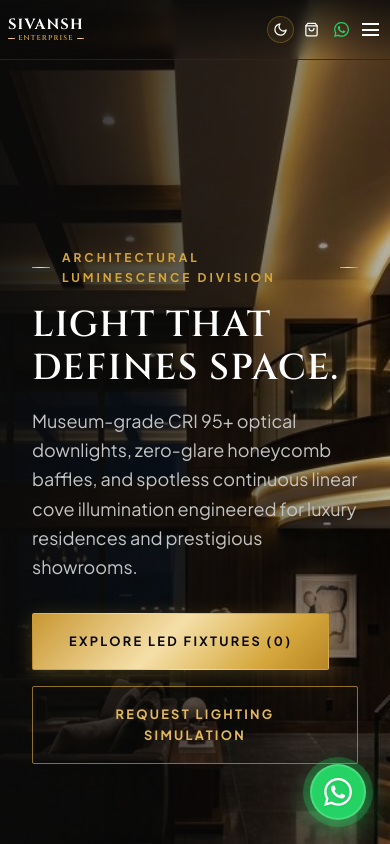
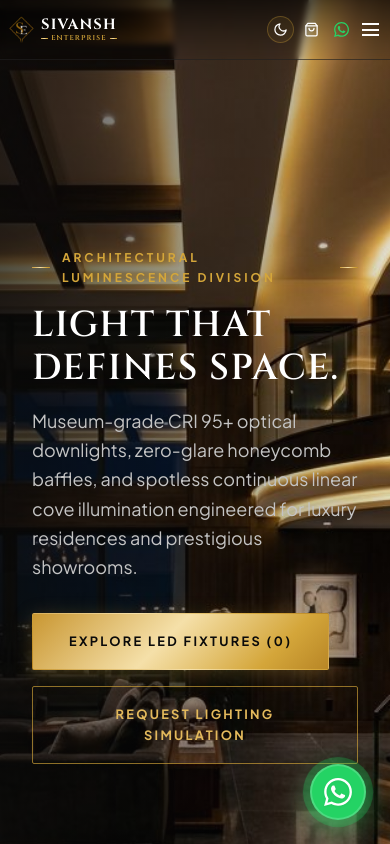
Before and after one commit to Satyacoder-31/shivansh-enterprises-, a Next.js app: page /led in a window 390 px wide. Shown: the top 844 px of the page. Built offline with nearby package versions, Linux system fonts and the light colour scheme; no server answers; the database is empty; a web font is replaced by a local one.

Commit message:
fix: decrease hero bottom fade, keep header transparent over hero with white text, and transition header to white on scroll

```diff
--- a/app/about/page.tsx
+++ b/app/about/page.tsx
@@ -76,7 +76,7 @@ export default async function AboutPage() {
             alt="Sivansh Enterprise Engineering Heritage"
             className="hero-bg-media w-full h-full object-cover"
           />
-          <div className="hero-overlay absolute inset-0 bg-gradient-to-t from-[#0a0a0a] via-black/70 to-black/80"></div>
+          <div className="hero-overlay absolute inset-0 bg-gradient-to-b from-black/55 via-black/35 to-black/20"></div>
         </div>
 
         <div className="container relative z-10 pt-36 pb-20 text-center">
--- a/app/cctv/page.tsx
+++ b/app/cctv/page.tsx
@@ -74,7 +74,7 @@ export default async function CCTVPage() {
               className="hero-bg-media w-full h-full object-cover"
             />
           )}
-          <div className="hero-overlay absolute inset-0 bg-black/65"></div>
+          <div className="hero-overlay absolute inset-0 bg-gradient-to-b from-black/55 via-black/35 to-black/20"></div>
         </div>
 
         <div className="container relative z-10 pt-36 pb-20">
--- a/app/contact/page.tsx
+++ b/app/contact/page.tsx
@@ -47,7 +47,7 @@ export default async function ContactPage() {
             alt="Sivansh Enterprise Direct Engineering Consultation"
             className="hero-bg-media w-full h-full object-cover"
           />
-          <div className="hero-overlay absolute inset-0 bg-gradient-to-t from-[#0a0a0a] via-black/70 to-black/80"></div>
+          <div className="hero-overlay absolute inset-0 bg-gradient-to-b from-black/55 via-black/35 to-black/20"></div>
         </div>
 
         <div className="container relative z-10 pt-36 pb-20 text-center">
--- a/app/gallery/page.tsx
+++ b/app/gallery/page.tsx
@@ -27,7 +27,7 @@ export default async function GalleryPage() {
             alt="Sivansh Enterprise Project Installations Portfolio"
             className="hero-bg-media w-full h-full object-cover"
           />
-          <div className="hero-overlay absolute inset-0 bg-gradient-to-t from-[#0a0a0a] via-black/70 to-black/80"></div>
+          <div className="hero-overlay absolute inset-0 bg-gradient-to-b from-black/55 via-black/35 to-black/20"></div>
         </div>
 
         <div className="container relative z-10 pt-36 pb-20 text-center">
--- a/app/globals.css
+++ b/app/globals.css
@@ -119,7 +119,7 @@ body.theme-light {
   --table-header-bg: #F4EFE6;
 }
 
-body.theme-light .site-header {
+body.theme-light .site-header.scrolled {
   background: rgba(255, 255, 255, 0.98) !important;
   backdrop-filter: blur(14px);
   -webkit-backdrop-filter: blur(14px);
@@ -127,36 +127,28 @@ body.theme-light .site-header {
   box-shadow: 0 4px 20px rgba(0, 0, 0, 0.06);
 }
 
-body.theme-light .site-header .nav-link {
+body.theme-light .site-header.scrolled .nav-link {
   color: #1A1A1A;
 }
 
-body.theme-light .site-header .nav-link:hover,
-body.theme-light .site-header .nav-link.active {
+body.theme-light .site-header.scrolled .nav-link:hover,
+body.theme-light .site-header.scrolled .nav-link.active {
   color: var(--gold-dark);
 }
 
-body.theme-light .header-icon-btn {
+body.theme-light .site-header.scrolled .header-icon-btn {
   color: #1A1A1A;
 }
 
-body.theme-light .mobile-menu-toggle span {
+body.theme-light .site-header.scrolled .mobile-menu-toggle span {
   background: #1A1A1A;
 }
 
-body.theme-light .brand-emblem-img.emblem-dark {
-  display: none !important;
-}
-
-body.theme-light .brand-emblem-img.emblem-light {
-  display: block !important;
-}
-
-body.theme-light .brand-name-main {
+body.theme-light .site-header.scrolled .brand-name-main {
   color: #0A0A0A !important;
 }
 
-body.theme-light .brand-name-sub {
+body.theme-light .site-header.scrolled .brand-name-sub {
   color: var(--gold-dark) !important;
 }
 
@@ -166,7 +158,8 @@ body.theme-light .brand-name-sub::after {
 }
 
 body.theme-light .hero-overlay::after {
-  background: linear-gradient(0deg, #FFFFFF 0%, rgba(255, 255, 255, 0) 100%) !important;
+  background: linear-gradient(0deg, rgba(10, 10, 10, 0.35) 0%, transparent 100%) !important;
+  height: 48px;
 }
 
 body.theme-light .section-dark {
@@ -707,20 +700,77 @@ body.theme-light .btn-gold-outline:hover {
   height: var(--header-height);
   z-index: 1000;
   transition: background 0.35s ease, backdrop-filter 0.35s ease, border-color 0.35s ease, height 0.3s ease, box-shadow 0.3s ease;
-  background: linear-gradient(180deg, rgba(8, 8, 8, 0.75) 0%, rgba(8, 8, 8, 0.25) 60%, transparent 100%);
-  backdrop-filter: blur(4px);
-  -webkit-backdrop-filter: blur(4px);
-  border-bottom: 1px solid rgba(212, 166, 58, 0.15);
-}
-
+  background: linear-gradient(180deg, rgba(0, 0, 0, 0.55) 0%, rgba(0, 0, 0, 0.15) 60%, transparent 100%);
+  backdrop-filter: blur(3px);
+  -webkit-backdrop-filter: blur(3px);
+  border-bottom: 1px solid rgba(255, 255, 255, 0.08);
+}
+
+/* White Header when Scrolled */
 .site-header.scrolled {
   top: 0;
-  background: rgba(8, 8, 8, 0.95);
-  backdrop-filter: blur(16px);
-  -webkit-backdrop-filter: blur(16px);
-  border-bottom: 1px solid rgba(212, 166, 58, 0.35);
-  box-shadow: 0 10px 30px rgba(0, 0, 0, 0.85);
-  height: 74px;
+  background: rgba(255, 255, 255, 0.98) !important;
+  backdrop-filter: blur(16px) !important;
+  -webkit-backdrop-filter: blur(16px) !important;
+  border-bottom: 1px solid rgba(212, 166, 58, 0.35) !important;
+  box-shadow: 0 4px 25px rgba(0, 0, 0, 0.08) !important;
+  height: 72px;
+}
+
+/* Emblem Switching Between Transparent and Scrolled White Header */
+.emblem-transparent {
+  display: block;
+}
+
+.emblem-scrolled-white {
+  display: none;
+}
+
+.site-header.scrolled .emblem-transparent {
+  display: none !important;
+}
+
+.site-header.scrolled .emblem-scrolled-white {
+  display: block !important;
+}
+
+/* Scrolled White Header Typography & Elements */
+.site-header.scrolled .brand-name-main {
+  color: #0A0A0A !important;
+}
+
+.site-header.scrolled .brand-name-sub {
+  color: var(--gold-dark) !important;
+}
+
+.site-header.scrolled .nav-link {
+  color: #1A1A1A !important;
+}
+
+.site-header.scrolled .nav-link:hover,
+.site-header.scrolled .nav-link.active {
+  color: var(--gold-dark) !important;
+}
+
+.site-header.scrolled .header-icon-btn {
+  color: #1A1A1A !important;
+  border-color: rgba(0, 0, 0, 0.08);
+}
+
+.site-header.scrolled .header-icon-btn:hover {
+  color: var(--gold-dark) !important;
+  border-color: var(--gold-border);
+  background: rgba(212, 166, 58, 0.12);
+}
+
+.site-header.scrolled .theme-toggle-btn {
+  border-color: rgba(184, 134, 38, 0.35);
+  background: rgba(212, 166, 58, 0.08);
+  color: #1A1A1A !important;
+}
+
+.site-header.scrolled .mobile-menu-toggle span {
+  background: #1A1A1A !important;
 }
 
 .header-container {
@@ -979,9 +1029,9 @@ body.theme-light .modal-close-btn {
   height: 100%;
   background: linear-gradient(
     90deg,
-    rgba(10, 10, 10, 0.92) 0%,
-    rgba(10, 10, 10, 0.65) 50%,
-    rgba(10, 10, 10, 0.3) 100%
+    rgba(10, 10, 10, 0.72) 0%,
+    rgba(10, 10, 10, 0.38) 50%,
+    rgba(10, 10, 10, 0.12) 100%
   );
   z-index: 2;
 }
@@ -992,8 +1042,8 @@ body.theme-light .modal-close-btn {
   bottom: 0;
   left: 0;
   width: 100%;
-  height: 220px;
-  background: linear-gradient(0deg, #0A0A0A 0%, rgba(10, 10, 10, 0) 100%);
+  height: 48px;
+  background: linear-gradient(0deg, rgba(10, 10, 10, 0.35) 0%, transparent 100%);
 }
 
 .hero-content {
@@ -2560,26 +2610,26 @@ body:has(.admin-shell) .whatsapp-btn-container {
   .site-header {
     top: 0;
     height: 60px;
-    background: linear-gradient(180deg, rgba(10, 10, 10, 0.85) 0%, rgba(10, 10, 10, 0.4) 60%, transparent 100%) !important;
-    backdrop-filter: blur(6px);
-    -webkit-backdrop-filter: blur(6px);
-    border-bottom: 1px solid rgba(212, 166, 58, 0.15) !important;
-  }
-
-  body.theme-light .site-header {
-    background: rgba(255, 255, 255, 0.98) !important;
-    border-bottom: 1px solid rgba(212, 166, 58, 0.3) !important;
-    box-shadow: 0 4px 18px rgba(0, 0, 0, 0.06);
+    background: linear-gradient(180deg, rgba(0, 0, 0, 0.6) 0%, rgba(0, 0, 0, 0.2) 60%, transparent 100%) !important;
+    backdrop-filter: blur(3px);
+    -webkit-backdrop-filter: blur(3px);
+    border-bottom: 1px solid rgba(255, 255, 255, 0.08) !important;
+  }
+
+  body.theme-light .site-header:not(.scrolled) {
+    background: linear-gradient(180deg, rgba(0, 0, 0, 0.6) 0%, rgba(0, 0, 0, 0.2) 60%, transparent 100%) !important;
+    border-bottom: 1px solid rgba(255, 255, 255, 0.08) !important;
+    box-shadow: none !important;
   }
 
   .site-header.scrolled {
     top: 0;
     height: 56px;
-    background: rgba(10, 10, 10, 0.96) !important;
+    background: rgba(255, 255, 255, 0.98) !important;
     backdrop-filter: blur(16px);
     -webkit-backdrop-filter: blur(16px);
     border-bottom: 1px solid rgba(212, 166, 58, 0.35) !important;
-    box-shadow: 0 10px 25px rgba(0, 0, 0, 0.8);
+    box-shadow: 0 4px 20px rgba(0, 0, 0, 0.08) !important;
   }
 
   .header-container {
@@ -2737,12 +2787,12 @@ body:has(.admin-shell) .whatsapp-btn-container {
 
   /* Hero bottom gradient on mobile: subtle 50px instead of massive 220px fog */
   .hero-overlay::after {
-    height: 50px;
+    height: 40px;
   }
 
   body.theme-light .hero-overlay::after {
-    height: 50px !important;
-    background: linear-gradient(0deg, rgba(255, 255, 255, 0.95) 0%, rgba(255, 255, 255, 0) 100%) !important;
+    height: 40px !important;
+    background: linear-gradient(0deg, rgba(10, 10, 10, 0.35) 0%, transparent 100%) !important;
   }
 
   /* Floating WhatsApp on mobile */
--- a/app/led/page.tsx
+++ b/app/led/page.tsx
@@ -74,7 +74,7 @@ export default async function LEDPage() {
               className="hero-bg-media w-full h-full object-cover"
             />
           )}
-          <div className="hero-overlay absolute inset-0 bg-black/65"></div>
+          <div className="hero-overlay absolute inset-0 bg-gradient-to-b from-black/55 via-black/35 to-black/20"></div>
         </div>
 
         <div className="container relative z-10 pt-36 pb-20">
--- a/app/services/page.tsx
+++ b/app/services/page.tsx
@@ -33,7 +33,7 @@ export default async function ServicesPage() {
             alt="Sivansh Enterprise Specialized Engineering Capabilities"
             className="hero-bg-media w-full h-full object-cover"
           />
-          <div className="hero-overlay absolute inset-0 bg-gradient-to-t from-[#0a0a0a] via-black/70 to-black/80"></div>
+          <div className="hero-overlay absolute inset-0 bg-gradient-to-b from-black/55 via-black/35 to-black/20"></div>
         </div>
 
         <div className="container relative z-10 pt-36 pb-20 text-center">
--- a/app/shop/page.tsx
+++ b/app/shop/page.tsx
@@ -29,7 +29,7 @@ export default async function ShopPage() {
             alt="Sivansh Enterprise Authentic Hardware Catalog"
             className="hero-bg-media w-full h-full object-cover"
           />
-          <div className="hero-overlay absolute inset-0 bg-gradient-to-t from-[#0a0a0a] via-black/70 to-black/80"></div>
+          <div className="hero-overlay absolute inset-0 bg-gradient-to-b from-black/55 via-black/35 to-black/20"></div>
         </div>
 
         <div className="container relative z-10 pt-36 pb-20 text-center">
--- a/app/solar/page.tsx
+++ b/app/solar/page.tsx
@@ -74,7 +74,7 @@ export default async function SolarPage() {
               className="hero-bg-media w-full h-full object-cover"
             />
           )}
-          <div className="hero-overlay absolute inset-0 bg-black/65"></div>
+          <div className="hero-overlay absolute inset-0 bg-gradient-to-b from-black/55 via-black/35 to-black/20"></div>
         </div>
 
         <div className="container relative z-10 pt-36 pb-20">
--- a/components/Header.tsx
+++ b/components/Header.tsx
@@ -77,10 +77,17 @@ export default function Header({ settings }: HeaderProps) {
     <header className={`site-header ${isScrolled ? "scrolled" : ""}`} id="site-header">
         <div className="container container-wide header-container">
           <Link href="/" className="brand-logo" aria-label="Sivansh Enterprise Home">
+            {/* Transparent Header Emblem (Gold Diamond with White E for dark hero media) */}
             <img
-              src={settings?.logo_light_url || "/assets/images/logo-official-transparent.png"}
+              src="/assets/images/logo-emblem-dark.png"
               alt={settings?.business_name || "Sivansh Enterprise"}
-              className="brand-emblem-img emblem-light"
+              className="brand-emblem-img emblem-transparent"
+            />
+            {/* Scrolled White Header Emblem (Gold Diamond with Black E for white header) */}
+            <img
+              src="/assets/images/logo-emblem-light.png"
+              alt={settings?.business_name || "Sivansh Enterprise"}
+              className="brand-emblem-img emblem-scrolled-white"
             />
             <div className="brand-text-block">
               <span className="brand-name-main">SIVANSH</span>
```
